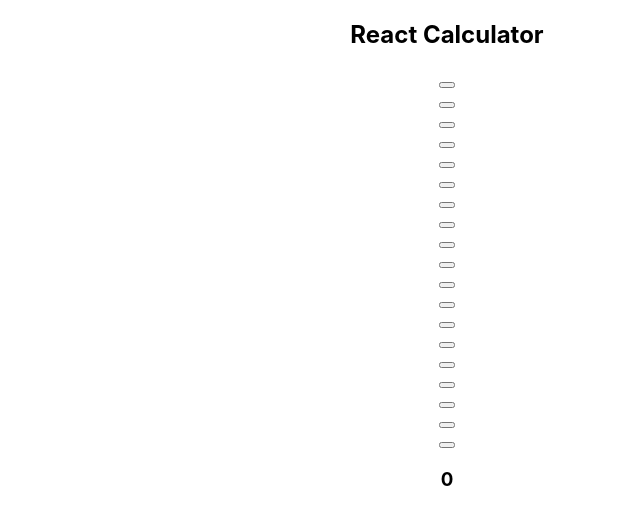
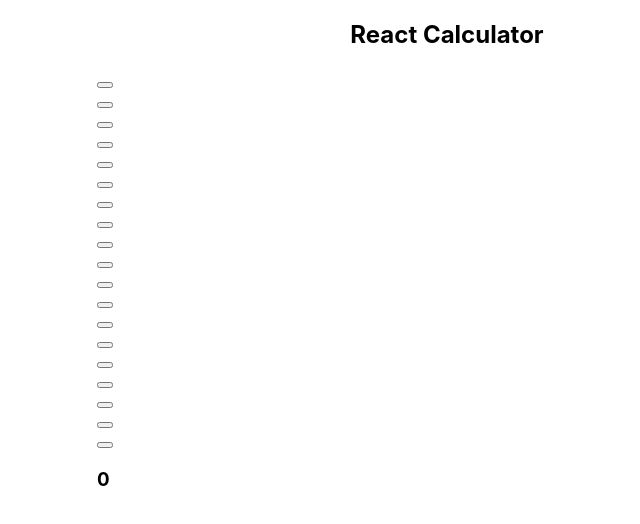
Before and after one commit to jstloyal/react-calculator, a React (Create React App) app: page / in a window 1280 px wide. Shown: the top 524 px of the page, without its empty margins (193-833 px from the left). Built offline with nearby package versions, Linux system fonts and the light colour scheme.

Commit message:
Add style to App

```diff
--- a/src/components/App.js
+++ /dev/null
@@ -1,16 +0,0 @@
-import React from 'react';
-import ButtonPanel from './ButtonPanel';
-import Display from './Display';
-import './App.css';
-
-function App() {
-  return (
-    <div className="App">
-      <h2>React Calculator</h2>
-      <ButtonPanel />
-      <Display />
-    </div>
-  );
-}
-
-export default App;
--- /dev/null
+++ b/src/components/app/App.js
@@ -0,0 +1,18 @@
+import React from 'react';
+import ButtonPanel from '../ButtonPanel';
+import Display from '../Display';
+import styles from './App.module.css';
+
+function App() {
+  return (
+    <div class={styles.container}>
+      <div class={styles.app}>
+        <h2 class={styles.title}>React Calculator</h2>
+        <ButtonPanel />
+        <Display />
+      </div>
+    </div>
+  );
+}
+
+export default App;
--- /dev/null
+++ b/src/components/app/App.module.css
@@ -0,0 +1,15 @@
+.container {
+  display: flex;
+  justify-content: center;
+  flex-wrap: wrap;
+}
+
+.app {
+  display: flex;
+  flex-direction: column;
+  width: 700px;
+}
+
+.title {
+  text-align: center;
+}
--- a/src/index.js
+++ b/src/index.js
@@ -1,7 +1,7 @@
 import React from 'react';
 import ReactDOM from 'react-dom';
 import './index.css';
-import App from './components/App';
+import App from './components/app/App';
 
 ReactDOM.render(
   <React.StrictMode>
```
